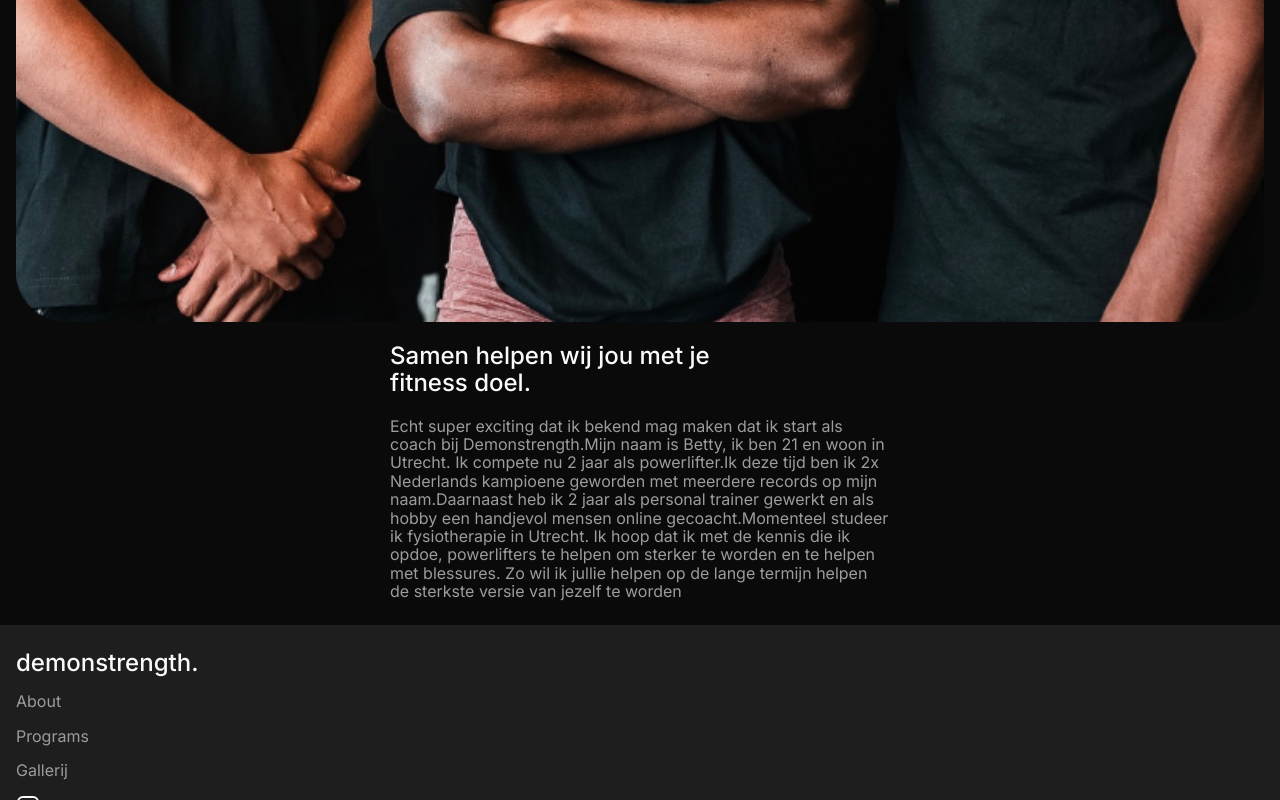
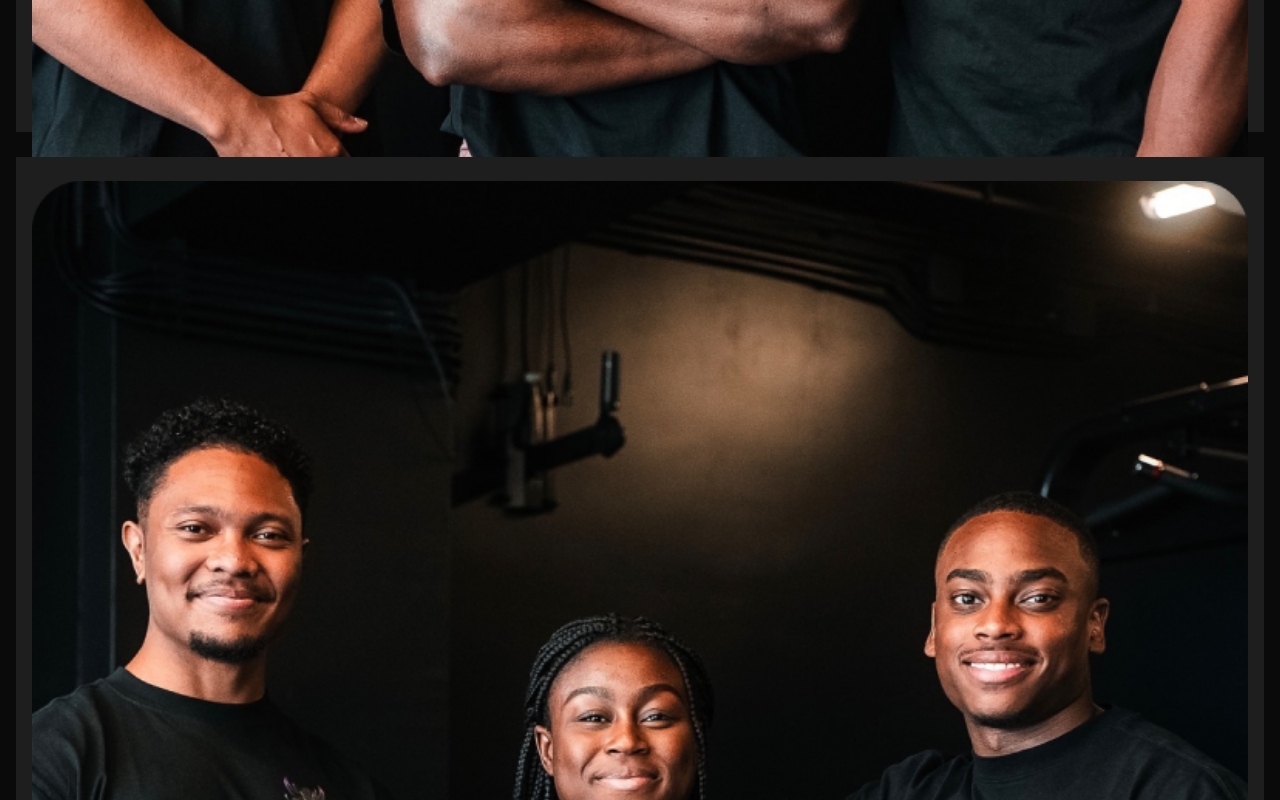
Before and after one commit to JustinLung/DEMONSTRENGTH-WEBSITE, a SvelteKit app: page / in a window 1280 px wide. Shown: the part 2000-2800 px from the top of the page. Built offline with nearby package versions, Linux system fonts and the light colour scheme.

Commit message:
Added our coaches section

```diff
--- a/src/lib/components/shared/Carousel.svelte
+++ b/src/lib/components/shared/Carousel.svelte
@@ -106,7 +106,6 @@
 	.carousel {
 		position: relative;
 		z-index: 9;
-		margin-bottom: 110px;
 
 		.carousel-header {
 			display: flex;
--- /dev/null
+++ b/src/lib/components/shared/Coach.svelte
@@ -0,0 +1,135 @@
+<script lang="ts">
+	interface CoachInterface {
+		title: string;
+		description: string;
+		src: string;
+		alt: string;
+		instagram: string;
+		tiktok: string;
+	}
+	const { title, description, src, alt, instagram, tiktok }: CoachInterface = $props();
+</script>
+
+<article>
+	<img {src} {alt} />
+	<div class="content-container">
+		<h3>{title}</h3>
+		<p>{description}</p>
+		<div class="social-container">
+			<span>Socials:</span>
+			<a href={instagram} target="_blank" rel="noopener noreferrer">
+				<svg
+					width="24"
+					height="24"
+					viewBox="0 0 24 24"
+					fill="none"
+					xmlns="http://www.w3.org/2000/svg"
+				>
+					<path
+						d="M17 2H7C4.23858 2 2 4.23858 2 7V17C2 19.7614 4.23858 22 7 22H17C19.7614 22 22 19.7614 22 17V7C22 4.23858 19.7614 2 17 2Z"
+						stroke="#FAFAFA"
+						stroke-width="2"
+						stroke-linecap="round"
+						stroke-linejoin="round"
+					/>
+					<path
+						d="M16 11.3698C16.1234 12.2021 15.9812 13.052 15.5937 13.7988C15.2062 14.5456 14.5931 15.1512 13.8416 15.5295C13.0901 15.9077 12.2384 16.0394 11.4077 15.9057C10.5771 15.7721 9.80971 15.3799 9.21479 14.785C8.61987 14.1901 8.22768 13.4227 8.09402 12.592C7.96035 11.7614 8.09202 10.9097 8.47028 10.1582C8.84854 9.40667 9.45414 8.79355 10.2009 8.40605C10.9477 8.01856 11.7977 7.8764 12.63 7.99981C13.4789 8.1257 14.2648 8.52128 14.8716 9.12812C15.4785 9.73496 15.8741 10.5209 16 11.3698Z"
+						stroke="#FAFAFA"
+						stroke-width="2"
+						stroke-linecap="round"
+						stroke-linejoin="round"
+					/>
+					<path
+						d="M17.5 6.5H17.51"
+						stroke="#FAFAFA"
+						stroke-width="2"
+						stroke-linecap="round"
+						stroke-linejoin="round"
+					/>
+				</svg>
+			</a>
+			<a href={tiktok} target="_blank" rel="noopener noreferrer">
+				<svg
+					width="24"
+					height="24"
+					viewBox="0 0 24 24"
+					fill="none"
+					stroke="currentColor"
+					stroke-width="2"
+					stroke-linecap="round"
+					stroke-linejoin="round"
+					class="icon icon-tabler icons-tabler-outline icon-tabler-brand-tiktok"
+					><path stroke="none" d="M0 0h24v24H0z" fill="none" /><path
+						d="M21 7.917v4.034a9.948 9.948 0 0 1 -5 -1.951v4.5a6.5 6.5 0 1 1 -8 -6.326v4.326a2.5 2.5 0 1 0 4 2v-11.5h4.083a6.005 6.005 0 0 0 4.917 4.917z"
+					/></svg
+				>
+			</a>
+		</div>
+	</div>
+</article>
+
+<style lang="postcss">
+	article {
+		display: flex;
+		flex-direction: column;
+		max-height: 1120px;
+		background-color: var(--tertiary);
+		padding: 1.5rem 1rem;
+
+		@media (--md) {
+			flex-direction: row;
+		}
+
+		img {
+			border-radius: 16px;
+			width: 100%;
+			object-fit: cover;
+
+			@media (--md) {
+				width: 450px;
+				height: 400px;
+			}
+		}
+
+		.content-container {
+			display: grid;
+			place-content: center;
+			max-width: 900px;
+			padding: 1rem;
+
+			@media (--md) {
+				padding: 1.5rem 3rem;
+			}
+
+			h3 {
+				font-size: 1.25rem;
+				font-weight: 500;
+
+				@media (--md) {
+					font-size: 1.5rem;
+				}
+
+				@media (--lg) {
+					font-size: 2rem;
+				}
+			}
+
+			p {
+				margin-top: 12px;
+				color: var(--grey);
+				font-size: 1rem;
+
+				@media (--lg) {
+					font-size: 1.25rem;
+				}
+			}
+
+			.social-container {
+				display: flex;
+				align-items: center;
+				gap: 8px;
+				margin-top: 16px;
+			}
+		}
+	}
+</style>
--- /dev/null
+++ b/src/lib/components/shared/Coaches.svelte
@@ -0,0 +1,44 @@
+<script lang="ts">
+	import { coaches } from '$lib/utils/data/coach';
+	import Coach from './Coach.svelte';
+
+	const { title } = $props();
+</script>
+
+<section class="container" id="coaches">
+	<h2>{title}</h2>
+	<div>
+		{#each coaches as coach}
+			<Coach
+				src={coach.src}
+				alt={coach.alt}
+				title={coach.title}
+				description={coach.description}
+				instagram={coach.instagram}
+				tiktok={coach.tiktok}
+			/>
+		{/each}
+	</div>
+</section>
+
+<style lang="postcss">
+	section {
+		margin-bottom: 110px;
+
+		h2 {
+			font-size: 1.5rem;
+			margin-bottom: 29px;
+
+			@media (--lg) {
+				font-size: 2.25rem;
+				font-weight: 500;
+				margin-bottom: 59px;
+			}
+		}
+
+		div {
+			display: grid;
+			gap: 25px;
+		}
+	}
+</style>
--- a/src/lib/components/shared/Hero.svelte
+++ b/src/lib/components/shared/Hero.svelte
@@ -34,7 +34,7 @@
 	<p>{description}</p>
 	<div class="button-container">
 		<Button href="/coaching" primary>Start coaching</Button>
-		<Button href="/about">Over ons</Button>
+		<Button href="/#about">Over ons</Button>
 	</div>
 </section>
 
--- /dev/null
+++ b/src/lib/utils/data/coach.ts
@@ -0,0 +1,26 @@
+export const coaches = [
+    {
+        title: "Tyrese Zichem",
+        description: " Lorem ipsum dolor sit amet consectetur adipisicing elit. Harum at, necessitatibus odio aliquid cupiditate itaque similique voluptate quaerat perferendis? Aperiam incidunt repellendus quia, rerum magnam tempora sint totam voluptas voluptatum?",
+        src: "/images/placeholder.png",
+        alt: "Placeholder",
+        instagram: "https://www.instagram.com/tyresezichem_/",
+        tiktok: "https://www.tiktok.com/@tyresezichem_?lang=en"
+    },
+    {
+        title: "Joshua Amatsetam",
+        description: " Lorem ipsum dolor sit amet consectetur adipisicing elit. Harum at, necessitatibus odio aliquid cupiditate itaque similique voluptate quaerat perferendis? Aperiam incidunt repellendus quia, rerum magnam tempora sint totam voluptas voluptatum?",
+        src: "/images/placeholder.png",
+        alt: "Placeholder",
+        instagram: "https://www.instagram.com/tyresezichem_/",
+        tiktok: "https://www.tiktok.com/@tyresezichem_?lang=en"
+    },
+    {
+        title: "Betty Aborah",
+        description: " Lorem ipsum dolor sit amet consectetur adipisicing elit. Harum at, necessitatibus odio aliquid cupiditate itaque similique voluptate quaerat perferendis? Aperiam incidunt repellendus quia, rerum magnam tempora sint totam voluptas voluptatum?",
+        src: "/images/placeholder.png",
+        alt: "Placeholder",
+        instagram: "https://www.instagram.com/tyresezichem_/",
+        tiktok: "https://www.tiktok.com/@tyresezichem_?lang=en"
+    },
+]
--- a/src/lib/utils/links.ts
+++ b/src/lib/utils/links.ts
@@ -2,6 +2,10 @@
     {
         href: '/',
         title: 'Home'
+    },
+    {
+        href: '/#coaches',
+        title: 'Coaches'
     },
     {
         href: '/#about',
--- a/src/routes/+page.svelte
+++ b/src/routes/+page.svelte
@@ -3,6 +3,7 @@
 	import Carousel from '$lib/components/shared/Carousel.svelte';
 	import About from '$lib/components/shared/About.svelte';
 	import { items } from '$lib/utils/data/placeholderData';
+	import Coaches from '$lib/components/shared/Coaches.svelte';
 </script>
 
 <Hero
@@ -10,6 +11,7 @@
 	description="Grow your inner demon met coaching van demon strength. Samen gaan wij onze PR’s door het dak heen!"
 />
 <Carousel title="Onze demons" {items} />
+<Coaches title="Onze Coaches" />
 <About
 	title="Samen helpen wij jou met je fitness doel."
 	description="Echt super exciting dat ik bekend mag maken dat ik start als coach bij Demonstrength.Mijn naam is Betty, ik ben 21 en woon in Utrecht. Ik compete nu 2 jaar als powerlifter.Ik deze tijd ben ik 2x Nederlands kampioene geworden met meerdere records op mijn naam.Daarnaast heb ik 2 jaar als personal trainer gewerkt en als hobby een handjevol mensen online gecoacht.Momenteel studeer ik fysiotherapie in Utrecht. Ik hoop dat ik met de kennis die ik opdoe, powerlifters te helpen om sterker te worden en te helpen met blessures. Zo wil ik jullie helpen op de lange termijn helpen de sterkste versie van jezelf te worden"
```
